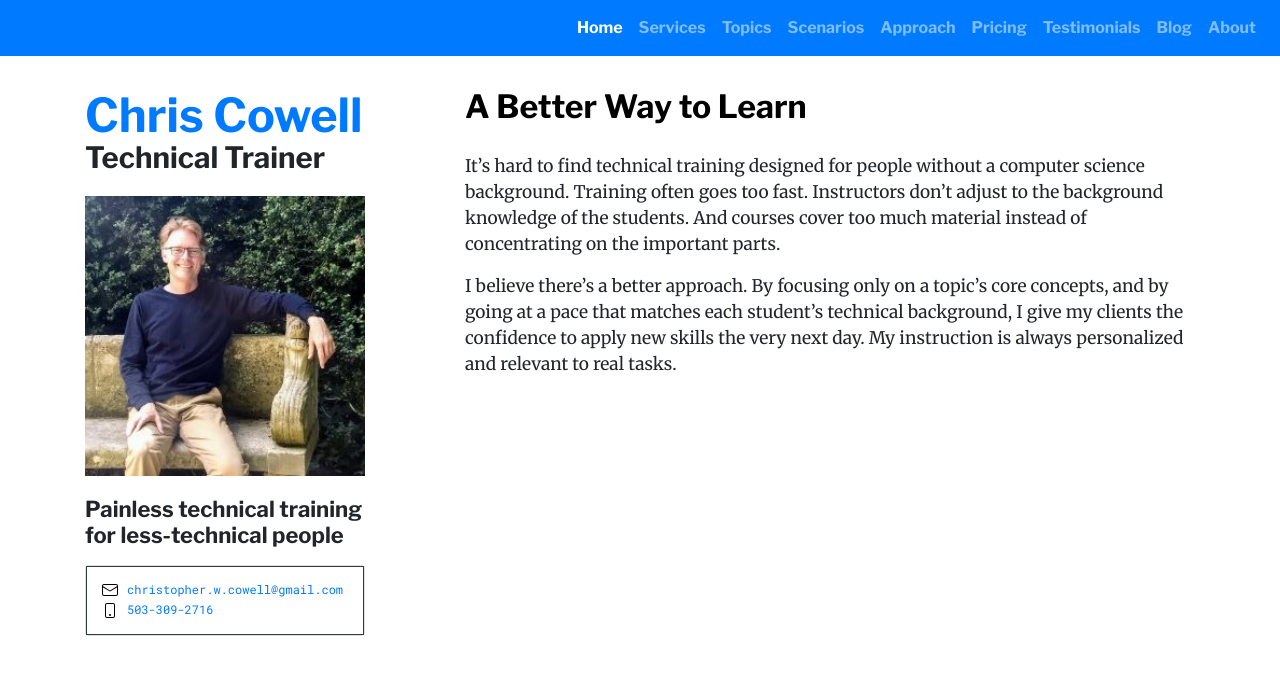
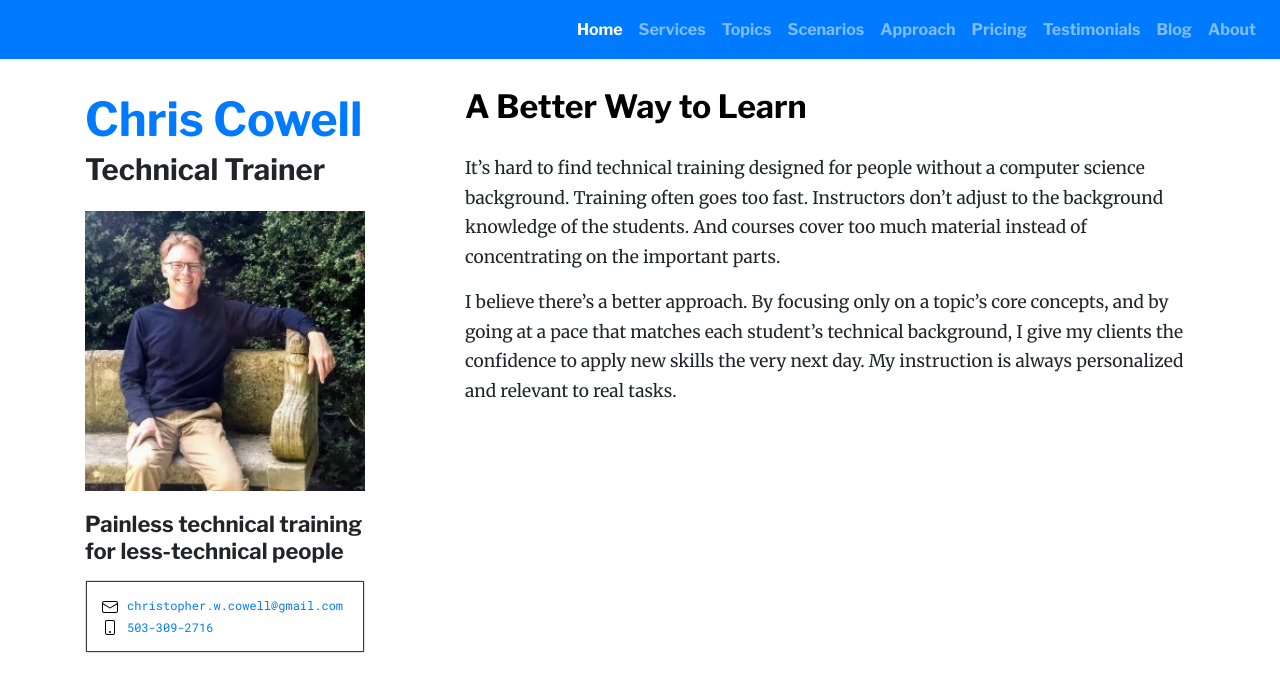
Before and after one commit to cwcowell/cwcowell.github.io, a Jekyll site: the page built from index.md, in a window 1280 px wide. Shown: the top 692 px of the page. Built offline with Jekyll 4.4.1, drawn with Linux system fonts in a browser that asks for light colours; our own code applies the rules of GitHub Pages for plain Markdown files.

Commit message:
body font tweaks

```diff
--- a/assets/css/style.scss
+++ b/assets/css/style.scss
@@ -5,9 +5,9 @@
 @import "/assets/css/railscasts.css";
 
 body {
-  font-family: Merriweather, Georgia, serif;
+  font-family: Merriweather, Georgia, "TeX Gyre Schola", serif;
   font-size: 13pt;
-  line-height: 1.5;
+  line-height: 1.7;
   padding: 10px;
 }
 
```
